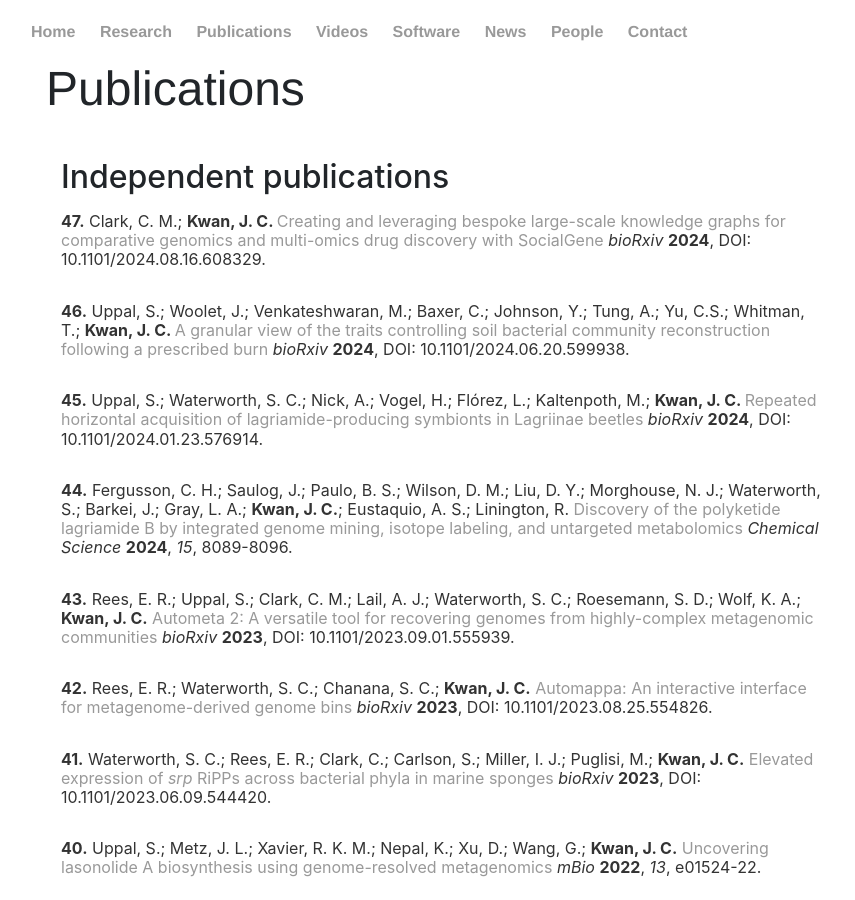
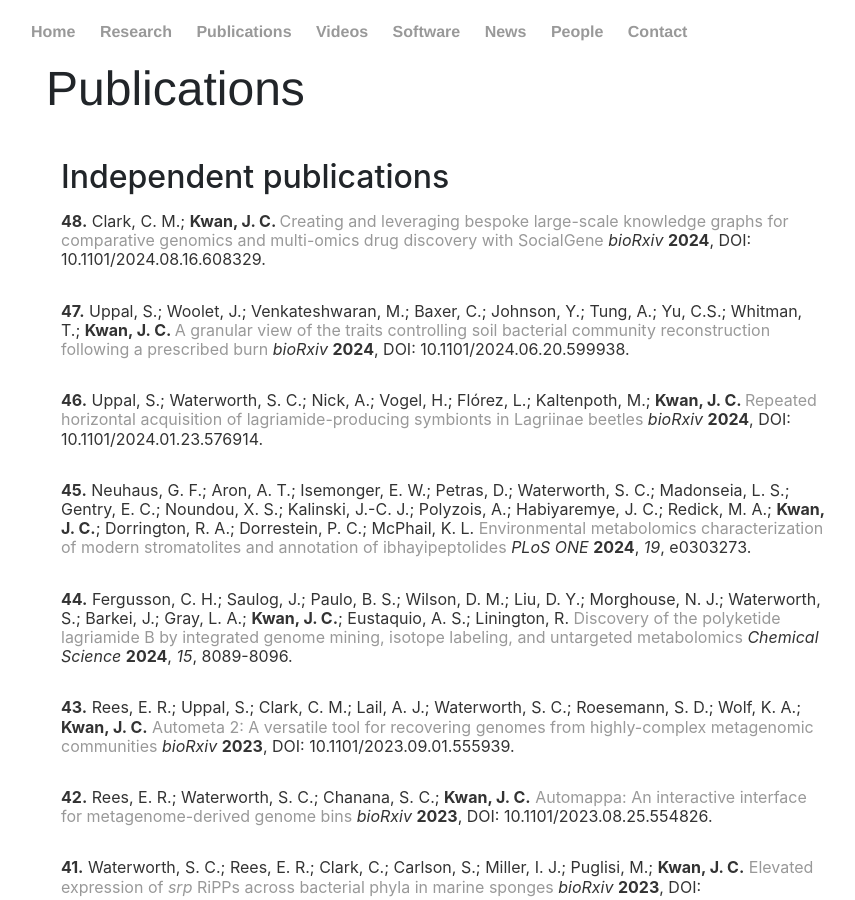
Before and after one commit to KwanLab/KwanLab.github.io, a Jekyll site: the page built from publications/index.html, in a window 1280 px wide and 900 px high. Shown: the whole window, without its empty margins (161-1016 px from the left). Built offline with Jekyll 4.4.1, drawn with Linux system fonts in a browser that asks for light colours; comment, search, counter and statistics services are not loaded.

Commit message:
Updated publications

```diff
--- a/publications/index.html
+++ b/publications/index.html
@@ -15,7 +15,7 @@ title: Publications
 		<p class="small"></p>
                 <div class="row">
                         <div class="col-sm-11">
-                                <p class="small"><strong>47.</strong> Clark, C. M.; <strong>Kwan, J. C. </strong><a href="https://www.biorxiv.org/content/10.1101/2024.08.16.608329v1">Creating and leveraging bespoke large-scale knowledge graphs for comparative genomics and multi-omics drug discovery with SocialGene</a> <em>bioRxiv</em> <strong>2024</strong>, DOI: 10.1101/2024.08.16.608329.</p>
+                                <p class="small"><strong>48.</strong> Clark, C. M.; <strong>Kwan, J. C. </strong><a href="https://www.biorxiv.org/content/10.1101/2024.08.16.608329v1">Creating and leveraging bespoke large-scale knowledge graphs for comparative genomics and multi-omics drug discovery with SocialGene</a> <em>bioRxiv</em> <strong>2024</strong>, DOI: 10.1101/2024.08.16.608329.</p>
                         </div>
                         <div class="col-sm-1">
                                 <div data-badge-type="donut" data-doi="10.1101/2024.08.16.608329" data-condensed="true" data-hide-no-mentions="true" class="altmetric-embed"></div>
@@ -25,7 +25,7 @@ title: Publications
 		<p class="small"></p>
                 <div class="row">
                         <div class="col-sm-11">
-                                <p class="small"><strong>46.</strong> Uppal, S.; Woolet, J.; Venkateshwaran, M.; Baxer, C.; Johnson, Y.; Tung, A.; Yu, C.S.; Whitman, T.; <strong>Kwan, J. C. </strong><a href="https://www.biorxiv.org/content/10.1101/2024.06.20.599938v1">A granular view of the traits controlling soil bacterial community reconstruction following a prescribed burn</a> <em>bioRxiv</em> <strong>2024</strong>, DOI: 10.1101/2024.06.20.599938.</p>
+                                <p class="small"><strong>47.</strong> Uppal, S.; Woolet, J.; Venkateshwaran, M.; Baxer, C.; Johnson, Y.; Tung, A.; Yu, C.S.; Whitman, T.; <strong>Kwan, J. C. </strong><a href="https://www.biorxiv.org/content/10.1101/2024.06.20.599938v1">A granular view of the traits controlling soil bacterial community reconstruction following a prescribed burn</a> <em>bioRxiv</em> <strong>2024</strong>, DOI: 10.1101/2024.06.20.599938.</p>
                         </div>
                         <div class="col-sm-1">
                                 <div data-badge-type="donut" data-doi="10.1101/2024.06.20.599938" data-condensed="true" data-hide-no-mentions="true" class="altmetric-embed"></div>
@@ -35,10 +35,20 @@ title: Publications
 		<p class="small"></p>
                 <div class="row">
                         <div class="col-sm-11">
-                                <p class="small"><strong>45.</strong> Uppal, S.; Waterworth, S. C.; Nick, A.; Vogel, H.; Flórez, L.; Kaltenpoth, M.; <strong>Kwan, J. C. </strong><a href="https://www.biorxiv.org/content/10.1101/2024.01.23.576914v1">Repeated horizontal acquisition of lagriamide-producing symbionts in Lagriinae beetles</a> <em>bioRxiv</em> <strong>2024</strong>, DOI: 10.1101/2024.01.23.576914.</p>
+                                <p class="small"><strong>46.</strong> Uppal, S.; Waterworth, S. C.; Nick, A.; Vogel, H.; Flórez, L.; Kaltenpoth, M.; <strong>Kwan, J. C. </strong><a href="https://www.biorxiv.org/content/10.1101/2024.01.23.576914v1">Repeated horizontal acquisition of lagriamide-producing symbionts in Lagriinae beetles</a> <em>bioRxiv</em> <strong>2024</strong>, DOI: 10.1101/2024.01.23.576914.</p>
                         </div>
                         <div class="col-sm-1">
                                 <div data-badge-type="donut" data-doi="10.1101/2024.01.23.576914" data-condensed="true" data-hide-no-mentions="true" class="altmetric-embed"></div>
+                        </div>
+                </div>
+
+		<p class="small"></p>
+                <div class="row">
+                        <div class="col-sm-11">
+                                <p class="small"><strong>45.</strong> Neuhaus, G. F.; Aron, A. T.; Isemonger, E. W.; Petras, D.; Waterworth, S. C.; Madonseia, L. S.; Gentry, E. C.; Noundou, X. S.; Kalinski, J.-C. J.; Polyzois, A.; Habiyaremye, J. C.; Redick, M. A.; <strong>Kwan, J. C.</strong>; Dorrington, R. A.; Dorrestein, P. C.; McPhail, K. L. <a href="https://journals.plos.org/plosone/article?id=10.1371/journal.pone.0303273">Environmental metabolomics characterization of modern stromatolites and annotation of ibhayipeptolides</a> <em>PLoS ONE</em> <strong>2024</strong>, <em>19</em></em>, e0303273.</p>
+                        </div>
+                        <div class="col-sm-1">
+                                <div data-badge-type="donut" data-doi="10.1371/journal.pone.0303273" data-condensed="true" data-hide-no-mentions="true" class="altmetric-embed"></div>
                         </div>
                 </div>
 
```
